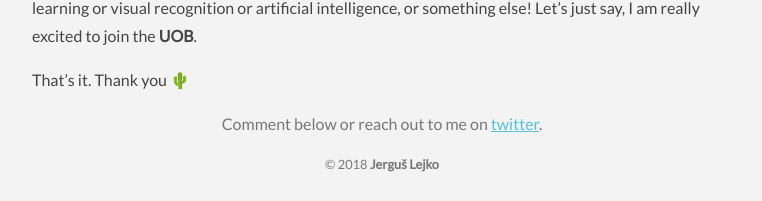
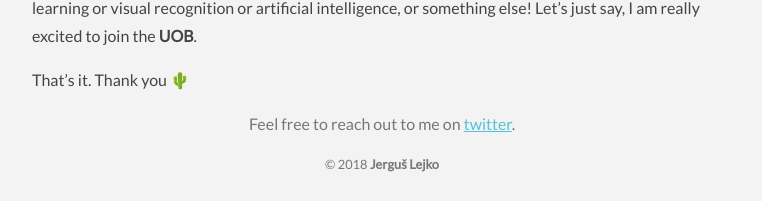
Before and after one commit to jerguslejko/website, a Jekyll site: the page built from _posts/2017-09-10-personal-uob-here-i-come.md, in a window 1280 px wide. Shown: the part 703-904 px from the top of the page, without its empty margins (258-1020 px from the left). Built offline with Jekyll 4.4.1, drawn with Linux system fonts in a browser that asks for light colours; some web fonts are replaced.

Commit message:
change text

```diff
--- a/_layouts/post.html
+++ b/_layouts/post.html
@@ -13,6 +13,6 @@
     </div>
 
     <p class="text-center text-soft">
-        Comment below or reach out to me on <a href="https://twitter.com/intent/tweet?text=Hey%20%40jerguslejko!">twitter</a>.
+        Feel free to reach out to me on <a href="https://twitter.com/intent/tweet?text=Hey%20%40jerguslejko!">twitter</a>.
     </p>
 </article>
```
